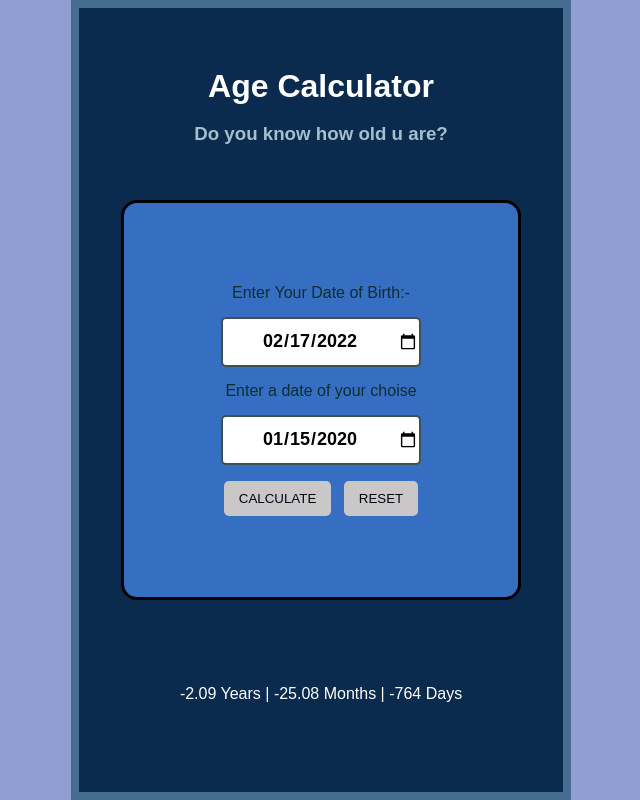
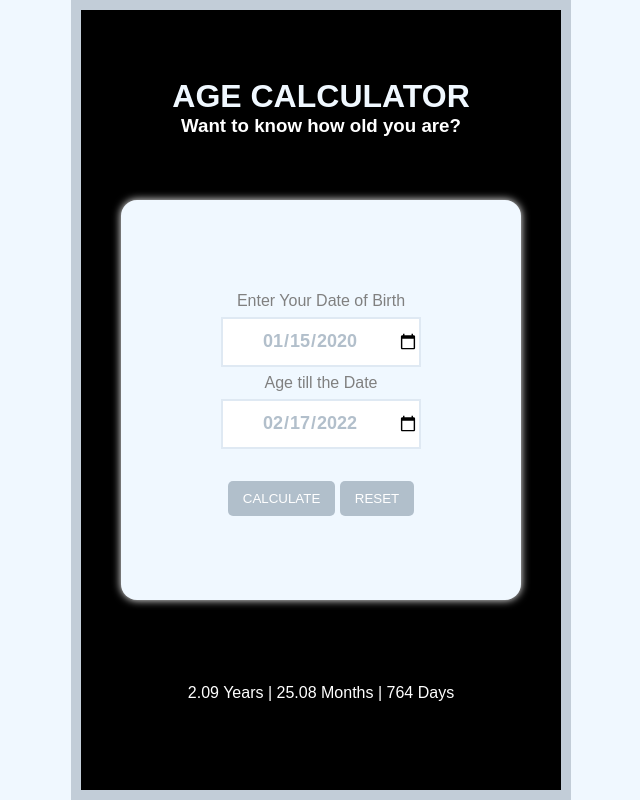
Before and after one commit to TuhinBhowmick07/AgeCalculator, a plain HTML site: page index.html in a window 1280 px wide. Both pictures are taken after typing "2020-01-15" into the empty fields and a click on the button "Calculate". Shown: the whole page, without its empty margins (319-959 px from the left). Drawn offline with Linux system fonts and the light colour scheme.

Commit message:
improved the date feature

```diff
--- a/index.html
+++ b/index.html
@@ -8,32 +8,30 @@
     <link rel="stylesheet" href="style.css">
 </head>
 <body>
-    <div class="full-page">
-    <header class="myHeader">
-        <h1 id="main-heading" class="top-heading">Age Calculator</h1>
-        <br>
-        <h3 id="sub-heading" class="sub-head">Do you know how old u are?</h3>
+    <div class="bg">
+    <header>
+        <h1 id="main-heading"class="accent">AGE CALCULATOR</h1>
+        <h3 id="demo"class="light">Want to know how old you are?</h3>
     </header>
-    <main >
-        <div class="mian-container">
-            <form id="age-calculator">
-                <label>Enter Your Date of Birth:-<br>
-                    <input type="date" class="dateOfBirth" id="dob">
-                </label>
+    <main>
+
+        <div class="main-container">
+            <form id="ageCalc">
+                <label for="dob">Enter Your Date of Birth</label><br>
+                <input type="date"class="dates"id="dob"onchange="minimum()"><br>
+                <label >Age till the Date</label><br>
+                <input type="date"class="dates"id="date"><br>
                 <br>
-                <label>Enter a date of your choise <br>
-                    <input type="date" class="dateOfBirth" id="comparison-date">
-                </label>
-                <br>
-                <input type="button" class="button" onclick="CalcAge()" value="Calculate">
-                <input type="button" class="button" onclick="resetPage()" value="Reset">
+                <input type="button"class="button" onclick="calculateAge()"value="Calculate">
+                <input type="button"class="button" onclick="resetPage()"value="Reset">
             </form>
-        </div>
+           </div>
     </main>
-    <h2 class="ans" id="ans"></h2>
-    </div>
+    <h2 class="result" id="result"></h2>
+</div>
 
-    <script src="script.js">
-    </script>
+    <script src="script.js"></script>
 </body>
+
+
 </html>
--- a/script.js
+++ b/script.js
@@ -1,33 +1,54 @@
-const present = new Date();
-let presentDate = present.getDate();
-let presentMonth = present.getMonth() + 1;
-let presentYear = present.getFullYear();
+const today = new Date();
+let todayDate = today.getDate();
+let todayYear=today.getFullYear();
+let todayMonth=today.getMonth()+1;
 
-if(presentDate < 10){
-    presentDate = "0"+presentDate;
+if (todayDate<10)
+todayDate="0"+todayDate;
+
+if(todayMonth<10)
+todayMonth="0"+todayMonth;
+
+let todayDateStr=todayYear+"-"+todayMonth+"-"+todayDate;
+
+document.getElementById("date").setAttribute("value",todayDateStr);
+document.getElementById("dob").setAttribute("max",todayDateStr);
+
+function calculateAge(){
+    let dob=document.getElementsByTagName("input")[0];
+    let uptoDate=document.getElementsByTagName("input")[1];
+    let minutes=1000*60;
+    let hours=minutes*60;
+    let days=hours*24;
+    let years=days*365.25;
+
+
+    let timeDiff=(uptoDate.valueAsDate.getTime() - dob.valueAsDate.getTime());
+    let ageYears=(timeDiff/years).toFixed(2);
+    let ageMonths=(ageYears*12).toFixed(2);
+    let ageDays=(timeDiff/days).toFixed(0);
+    if(ageYears<0||ageMonths<0||ageDays<0)
+    document.getElementById("result").innerHTML="Enter a Valid Input";
+    else
+    document.getElementById("result").innerHTML=ageYears+" Years | "+ageMonths+" Months | "+ageDays+" Days";
 }
-if(presentMonth < 10){
-    presentMonth = "0"+presentMonth;
+function minimum(){
+    let birth=document.getElementById("dob");
+let birthDate = birth.valueAsDate.getDate();
+let birthYear=birth.valueAsDate.getFullYear();
+let birthMonth=birth.valueAsDate.getMonth()+1;
+
+if (birthDate<10)
+birthDate="0"+birthDate;
+
+if(birthMonth<10)
+birthMonth="0"+birthMonth;
+
+let birthDateStr=birthYear+"-"+birthMonth+"-"+birthDate;
+
+document.getElementById("date").setAttribute("min",birthDateStr);
 }
-let presentDateString = presentYear+"-"+presentMonth+"-"+presentDate;
-document.getElementById("dob").setAttribute("value", presentDateString);
-document.getElementById("comparison-date").setAttribute("max",presentDateString);
-
-function CalcAge(){
-    let dob = document.getElementsByTagName("input")[0];
-    let comparisonDate = document.getElementsByTagName("input")[1];
-    let minutes = 1000 *60;
-    let hours = minutes*60;
-    let days = hours*24;
-    let years = days*365.25;
-
-    let timeDiff =(comparisonDate.valueAsDate.getTime() - dob.valueAsDate.getTime());
-    let ageYears = (timeDiff / years).toFixed(2);
-    let ageMonths = (ageYears*12).toFixed(2);
-    let ageDays = (timeDiff / days).toFixed(0);
-    document.getElementById("ans").innerHTML = ageYears + " Years | " + ageMonths + " Months | " + ageDays + " Days";
+function resetPage(){
+    document.getElementById("dob").valueAsDate=null;
+    document.getElementById("date").setAttribute("value",todayDateStr);
 }
-
-function resetPage(){
-    document.getElementById("dob").valueAsDate = null;
-}
--- a/style.css
+++ b/style.css
@@ -4,82 +4,84 @@
     box-sizing: border-box;
     font-family: 'Montserrat', sans-serif;
 }
-body {
-    background-color : rgb(143, 159, 212);
+body{
+background-color: rgb(240,248,255);
 }
-.full-page {
-    display: grid;
+.bg{
+    display:grid;
     grid-template-rows: 25% 50% 25%;
+    justify-content: center;
     align-items: center;
-    justify-content: center;
     margin: auto;
     height: 100vh;
     width: 500px;
-    background-color: rgb(10, 43, 77);;
-    border: solid 8px rgba(86, 124, 161, 0.8);
+    background-color: #000;
+    border: solid 10px rgba(215, 228, 240, 0.9);
 }
-.top-heading{
-    color: white;
+.light{
+    color:#fff;
 }
-.sub-head{
-    color: rgb(166, 191, 204);
+.accent{
+   color: rgb(240,248,255);
 }
-header {
-    grid-row-start: 1;
-    width: 400px;
-    text-align: center;
-    top: 10vh;
+header{
+   grid-row-start: 1;
+   text-align: center;
+
 }
 main{
     grid-row-start: 2;
-    text-align: center;
+    text-align:center;
     display: flex;
+    justify-content: center;
     align-items: center;
-    justify-content: center;
-    padding: 20px;
-    width: 400px;
+    padding:20px;
+    width:400px;
     height: 400px;
-    color: rgb(14, 47, 49);
-    background-color: rgb(54, 110, 194);
-    border: solid 3px black;
+    color: grey;
+    background-color: rgb(240,248,255);
+    box-shadow: 0 0 8px  #ffffff;
     border-radius: 1rem;
-    line-height: 2rem;
+    line-height: 2em;
 }
-.main-container {
-    flex: 100%;
+.main-container{
+   flex:100%;
 }
-.dateOfBirth {
-    margin: 8px 0px 8px 0px;
+.dates{
     width: 200px;
     height: 50px;
-    border: solid 2px rgba(13, 39, 41, 0.8);
+    border:solid 2px rgba(215, 228, 240, 0.8);
     text-align: center;
     font-weight: bold;
     font-size: large;
     text-transform: uppercase;
-    border-radius: 5px;
+    color: rgba(176, 190, 202, 0.979);;
 }
-.dateOfBirth:focus {
-    outline-color:rgb(21, 51, 53);
+.dates:focus{
+    outline-color: rgb(188, 199, 209);
 }
-.button {
-    margin: 8px 4px;
-    padding: 10px 15px;
-    text-transform: uppercase;
-    cursor: pointer;
-    border-radius: 5px;
-    background-color: rgb(201, 199, 199);
-    border: none;
-    color: rgb(1, 7, 19);
-    font-weight: 500;
-}
-.ans{
-    grid-row-start: 3;
+.result{
+    grid-row-start:3;
     text-align: center;
     font-size: medium;
     font-weight: 500;
-    color: white;
+    color: #fff;
+}
+.button{
+    padding: 10px 15px;
+    text-transform: uppercase;
+    border-radius: 5px;
+    background-color:  rgba(176, 190, 202, 0.979);
+    border: none;
+    color:white;
+    font-weight:500;
+    cursor: pointer;
 }
 .button:hover{
-    background-color: rgb(188, 202, 207);
+    background-color:  rgba(176, 190, 202, 0.418);
 }
+#footer{
+    position: absolute;
+    bottom: 20px;
+    justify-content: center;
+}
```
